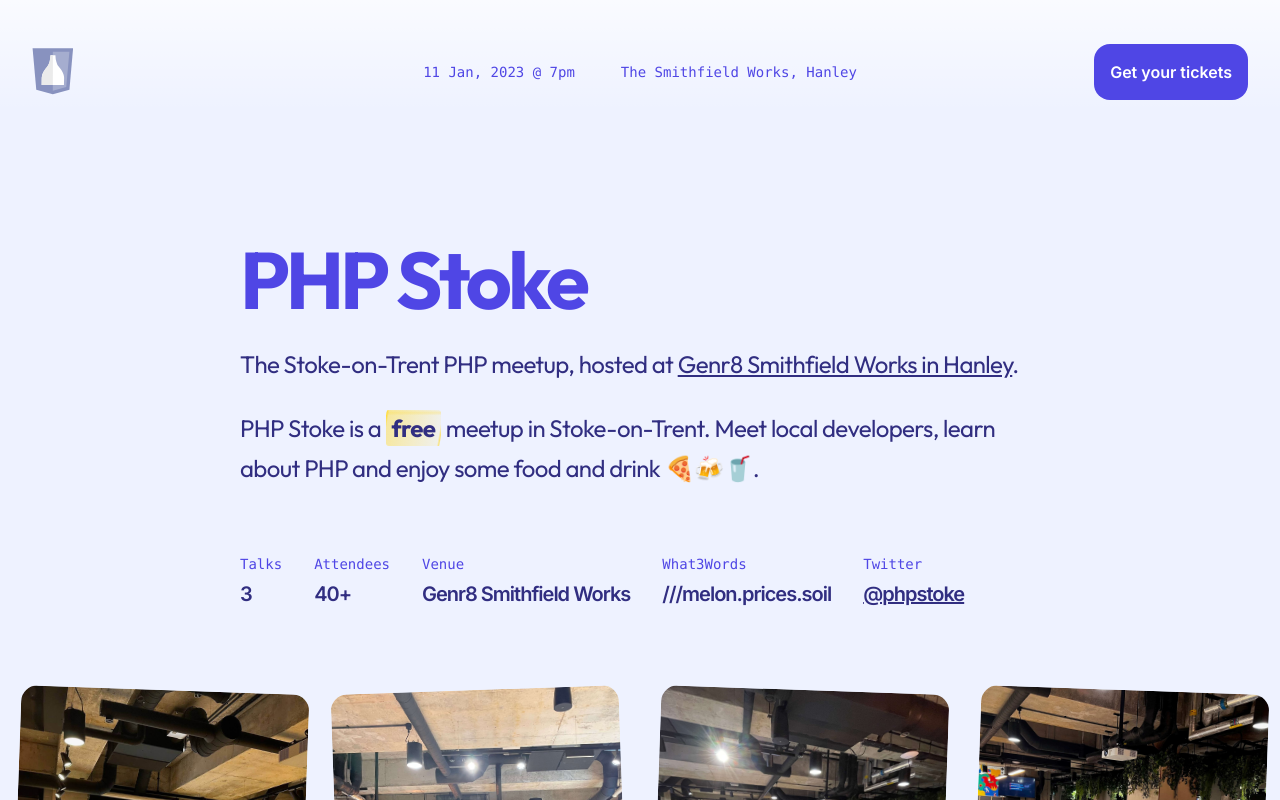
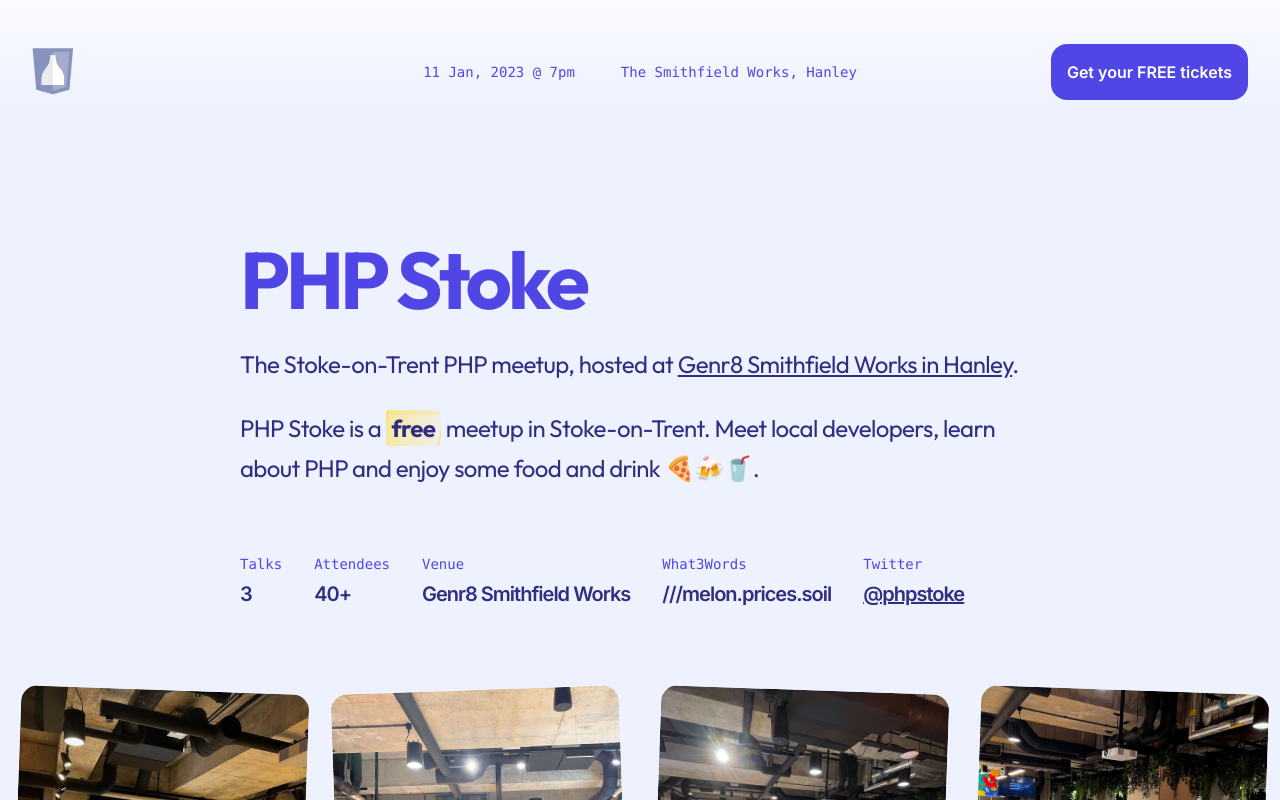
Before and after one commit to phpstoke/phpstoke.co.uk, a Next.js app: page / in a window 1280 px wide. Shown: the top 800 px of the page. Built offline with nearby package versions, Linux system fonts and the light colour scheme; some icons are missing.

Commit message:
FREE tickets

```diff
--- a/src/components/Header.jsx
+++ b/src/components/Header.jsx
@@ -21,7 +21,7 @@ export function Header() {
           </div>
         </div>
         <div className="hidden sm:mt-10 sm:flex lg:mt-0 lg:grow lg:basis-0 lg:justify-end">
-          <Button href="https://php-stoke.eventbrite.com/?ref=phpstoke">Get your tickets</Button>
+          <Button href="https://php-stoke.eventbrite.com/?ref=phpstoke">Get your FREE tickets</Button>
         </div>
       </Container>
     </header>
```
